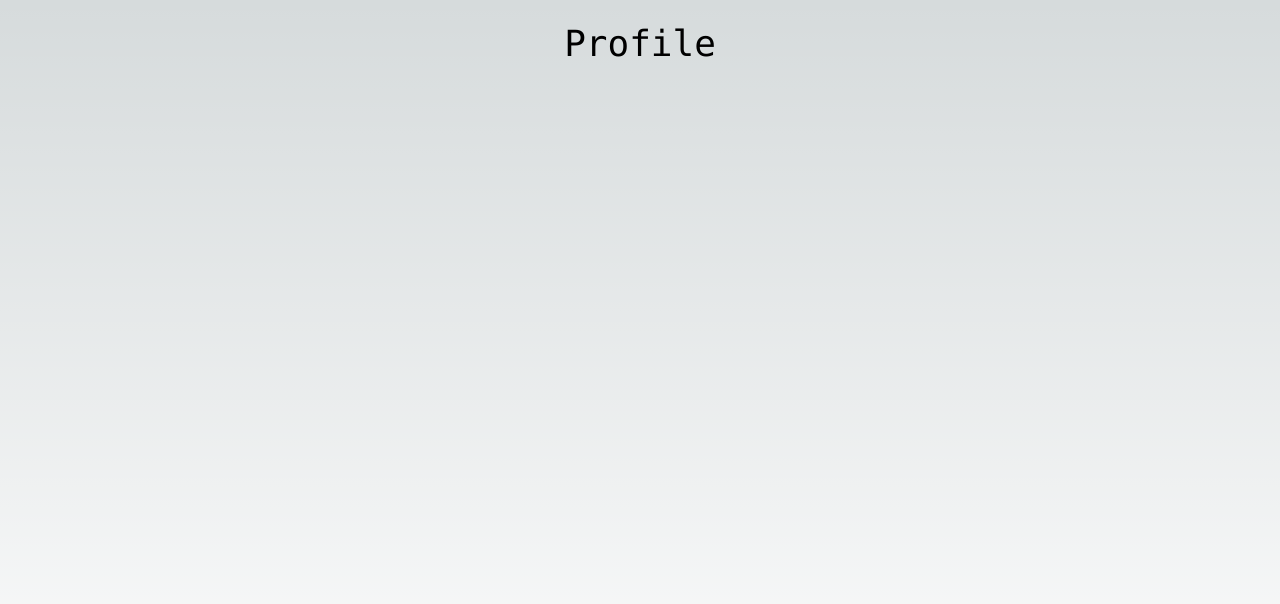
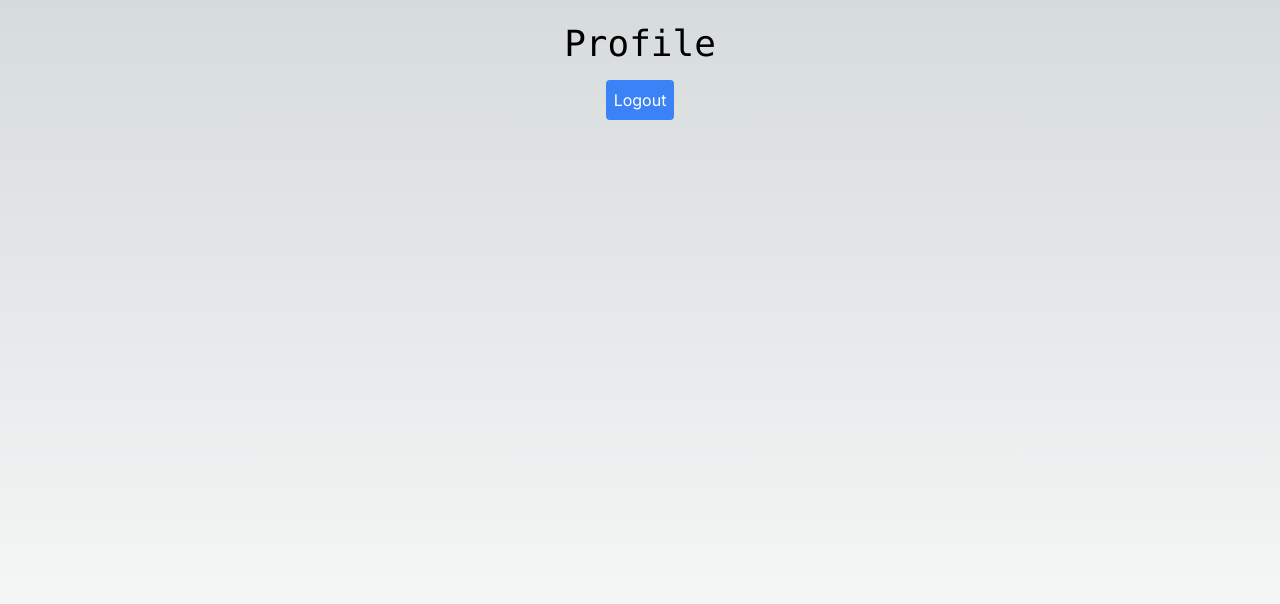
Before and after one commit to ankushydv/Nextjs-auth-app, a Next.js app: page /profile in a window 1280 px wide. Shown: the top 604 px of the page. Built offline with nearby package versions, Linux system fonts and the light colour scheme.

Commit message:
added logout functionality in front end :done

```diff
--- a/src/app/profile/page.tsx
+++ b/src/app/profile/page.tsx
@@ -1,11 +1,32 @@
-
+"use client";
+import axios from "axios";
+import { useRouter } from "next/navigation";
+import toast from "react-hot-toast";
 
 export default function ProfilePage() {
-    return(
-        <>
-        <div className="flex flex-col items-center min-h-screen py-3">
-            <h1 className="text-4xl font-mono pt-3">Profile</h1>
-        </div>
-        </>
-    )
+  const router = useRouter();
+
+  const logout = async () => {
+    try {
+      const response = await axios.get("api/users/logout");
+      console.log("Logout", response);
+      router.push("/login");
+    } catch (error: any) {
+      console.log("Logout failed!!!", error);
+      toast.error(error.message);
+    }
+  };
+  return (
+    <>
+      <div className="flex flex-col items-center min-h-screen py-3">
+        <h1 className="text-4xl font-mono pt-3">Profile</h1>
+        <button
+          onClick={logout}
+          className="bg-blue-500 mt-4 inline-block rounded p-2 text-white"
+        >
+          Logout
+        </button>
+      </div>
+    </>
+  );
 }
```
